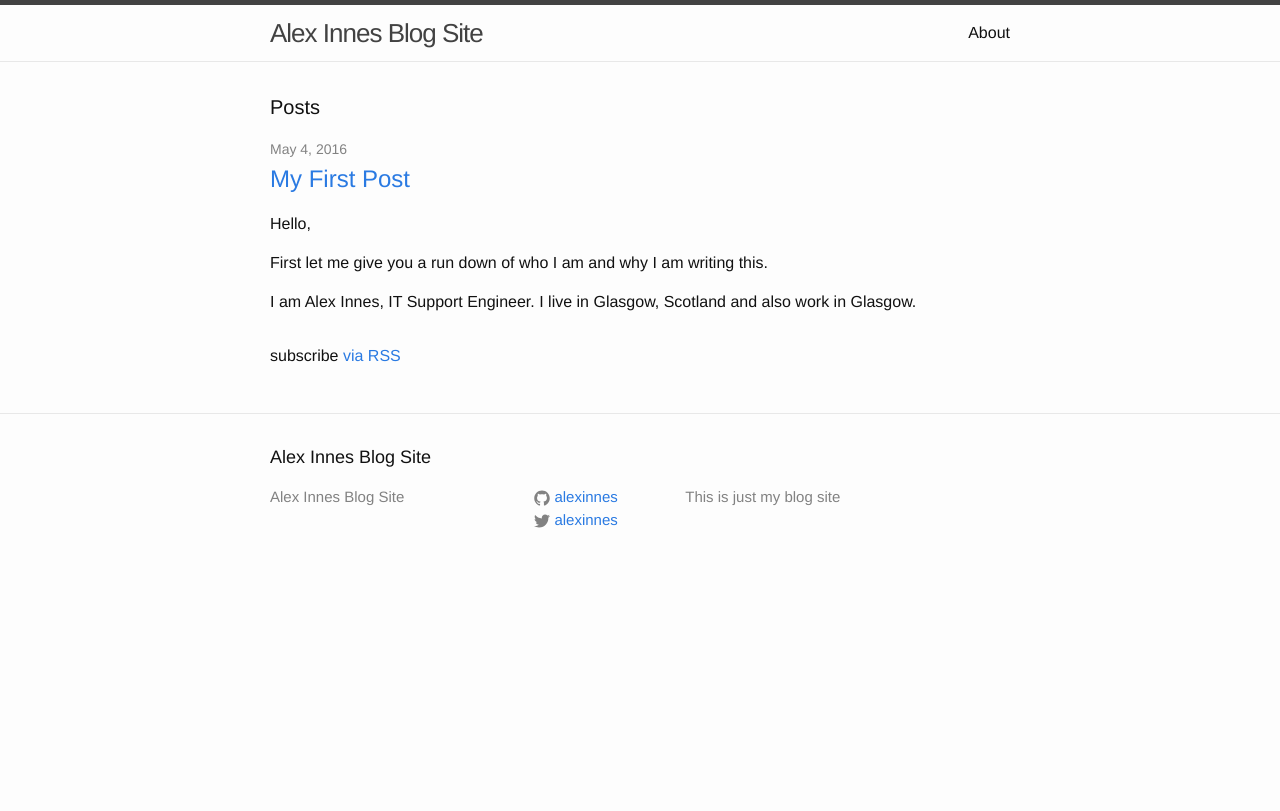
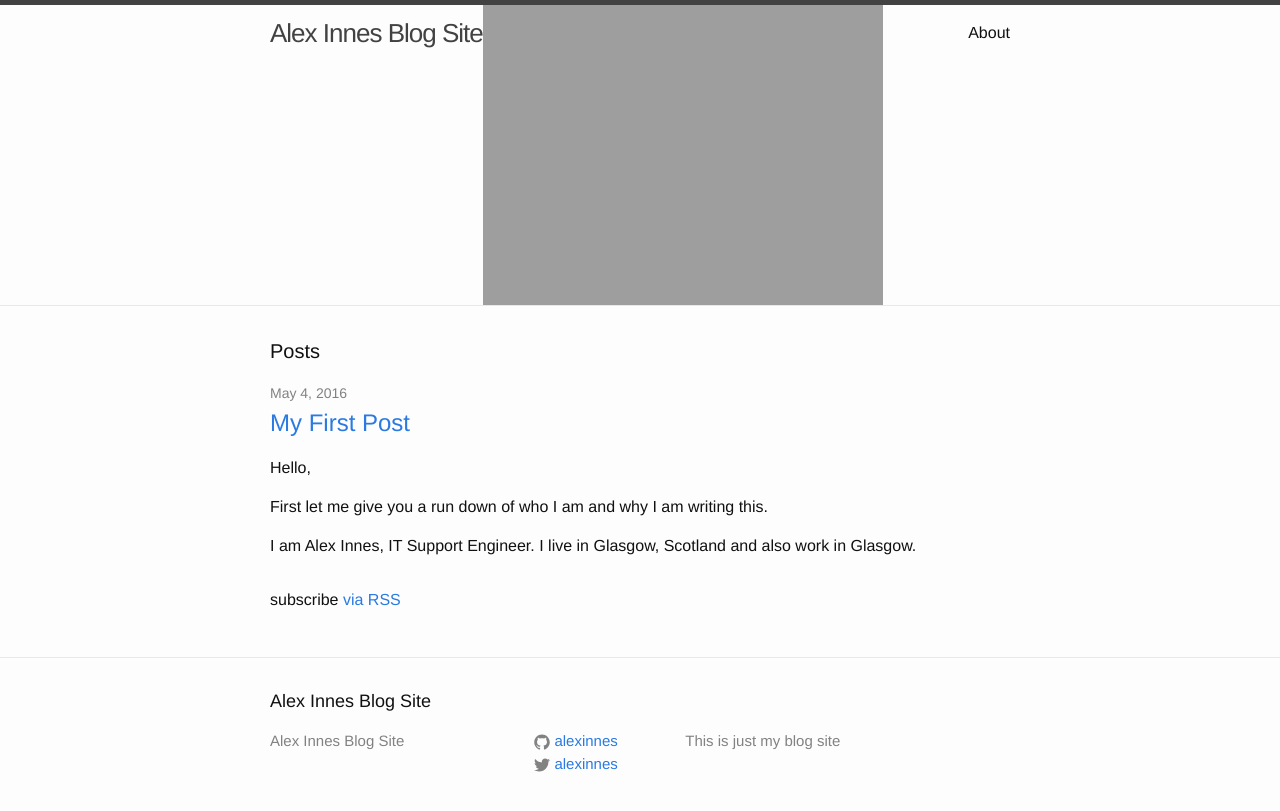
Before and after one commit to alexinnes/alexinnes.github.io, a Jekyll site: the page built from index.html, in a window 1280 px wide. Shown: the top 811 px of the page. Built offline with Jekyll 4.4.1, drawn with Linux system fonts in a browser that asks for light colours.

Commit message:
update to SRC

```diff
--- a/_includes/header.html
+++ b/_includes/header.html
@@ -1,7 +1,7 @@
 <header class="site-header">
 
   <div class="wrapper">
-	<img href="{{ site.url }}{{site.cover_image}}">
+	<img src="{{ site.url }}{{site.cover_image}}">
     <a class="site-title" href="{{ site.baseurl }}/">{{ site.title }}</a>
 
     <nav class="site-nav">
```
